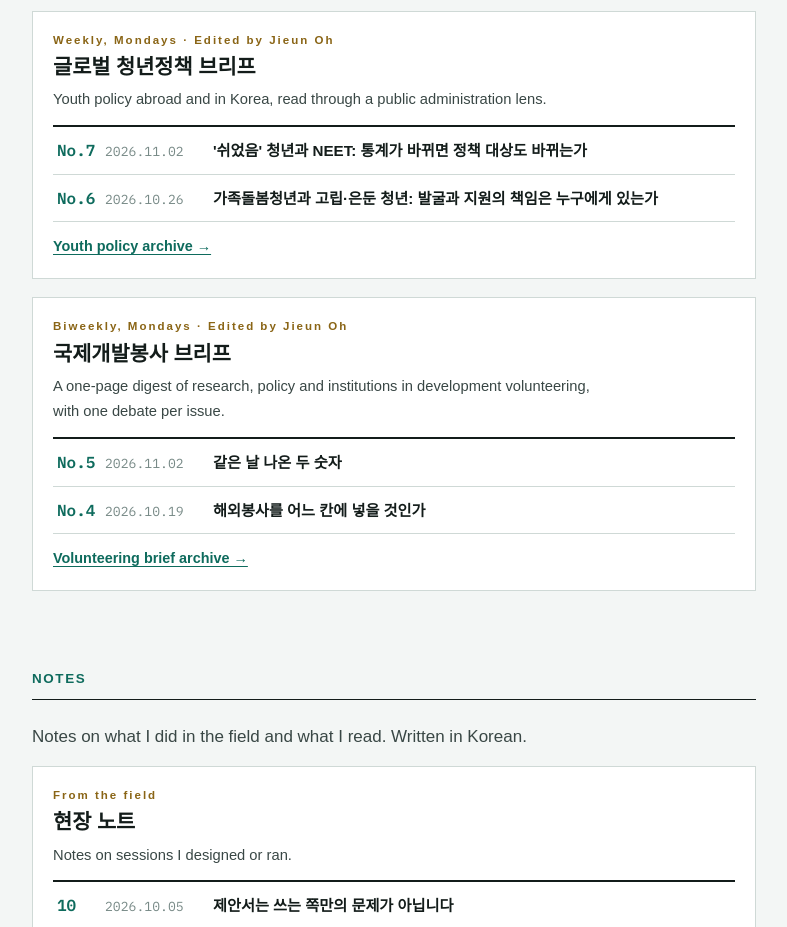
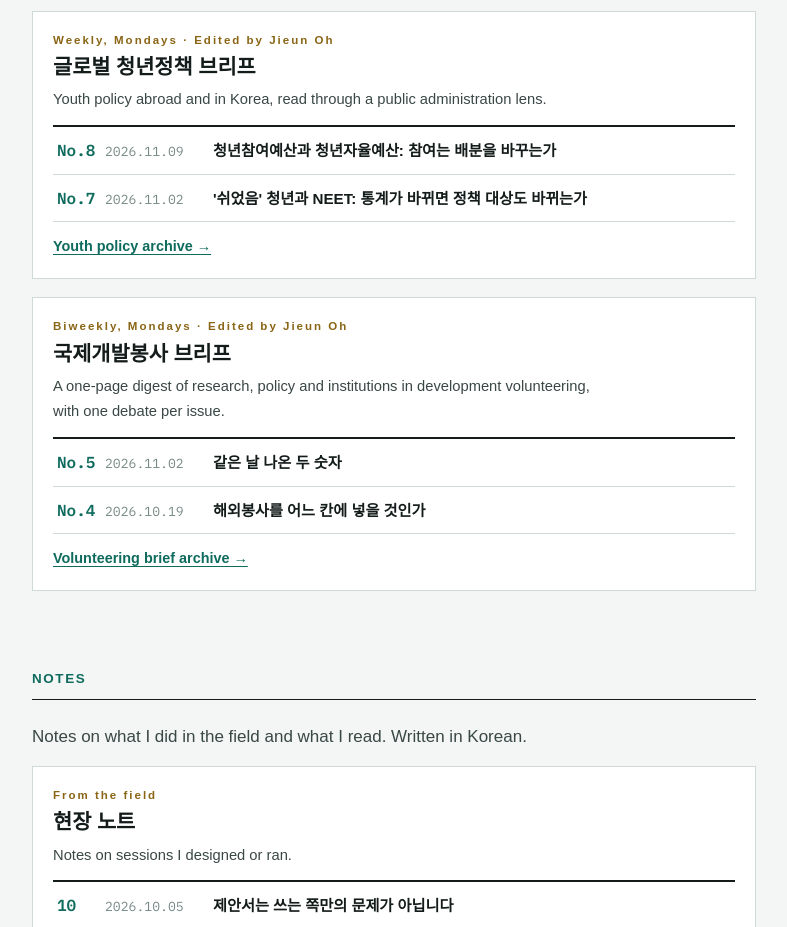
Before and after one commit to oje81/oje81.github.io, a plain HTML site: page index.html in a window 1280 px wide. Shown: the part 1009-1936 px from the top of the page, without its empty margins (404-1191 px from the left). Drawn offline with Linux system fonts and the light colour scheme; a web font is replaced by a local one.

Commit message:
youth: 제8호 (2026.11.09) 홈 목록 반영
Co-Authored-By: Claude Sonnet 5.5 <noreply@anthropic.com>
Claude-Session: https://claude.ai/code/session_01UdxhUJQgYEAXWw29NEAM9W

```diff
--- a/index.html
+++ b/index.html
@@ -76,8 +76,8 @@
       <p lang="ko">국제기구와 주요국의 청년정책을 제도·거버넌스·성과관리·참여의 눈으로 읽습니다.</p>
       <p lang="en">Youth policy abroad and in Korea, read through a public administration lens.</p>
       <ul class="issues">
+        <li><a href="youth/issues/008.html"><span class="no">No.8</span><span class="dt">2026.11.09</span><span class="tt">청년참여예산과 청년자율예산: 참여는 배분을 바꾸는가<span>청년참여예산 · 국민참여단 청년 40% · 참여·대표성</span></span></a></li>
         <li><a href="youth/issues/007.html"><span class="no">No.7</span><span class="dt">2026.11.02</span><span class="tt">'쉬었음' 청년과 NEET: 통계가 바뀌면 정책 대상도 바뀌는가<span>쉬었음 · 15~34세 지표 · 성과관리·측정</span></span></a></li>
-        <li><a href="youth/issues/006.html"><span class="no">No.6</span><span class="dt">2026.10.26</span><span class="tt">가족돌봄청년과 고립·은둔 청년: 발굴과 지원의 책임은 누구에게 있는가<span>위기아동청년법 · 영케어러 · 거버넌스·조정</span></span></a></li>
       </ul>
       <a class="more" href="youth/"><span lang="ko">청년정책 브리프 아카이브 →</span><span lang="en">Youth policy archive →</span></a>
     </div>
```
